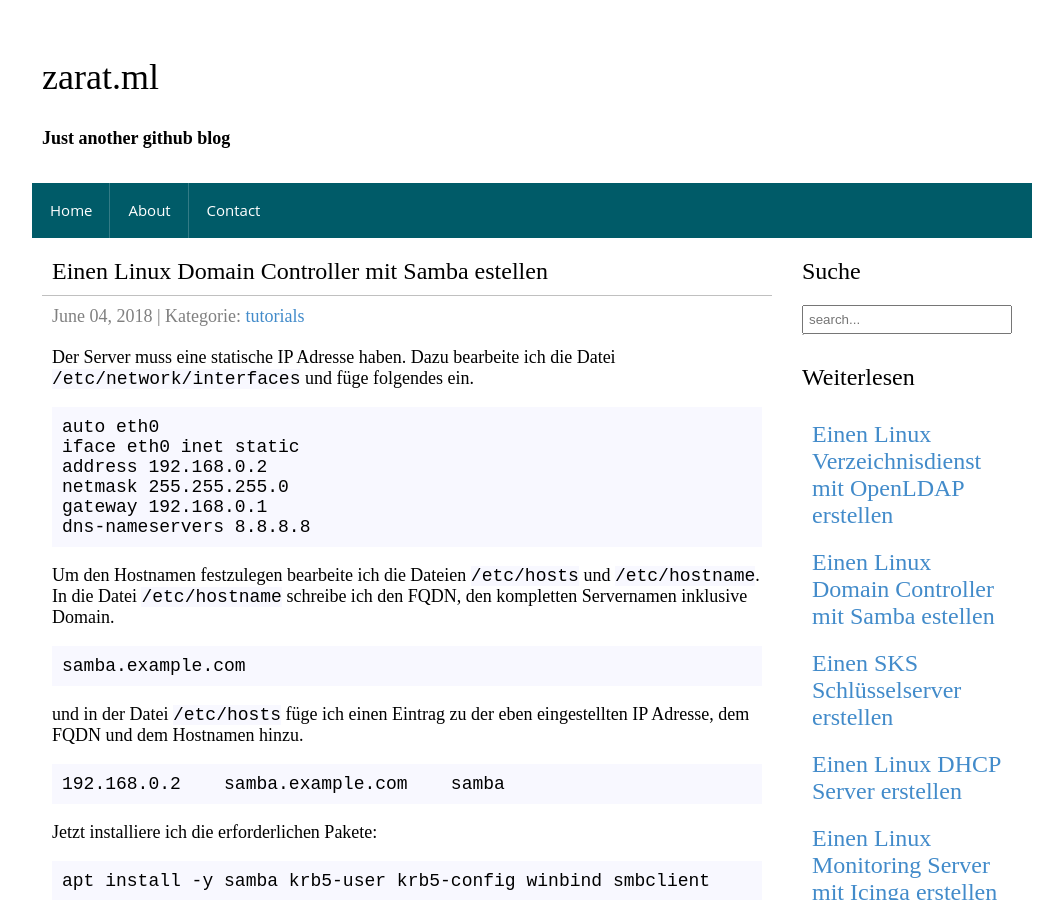
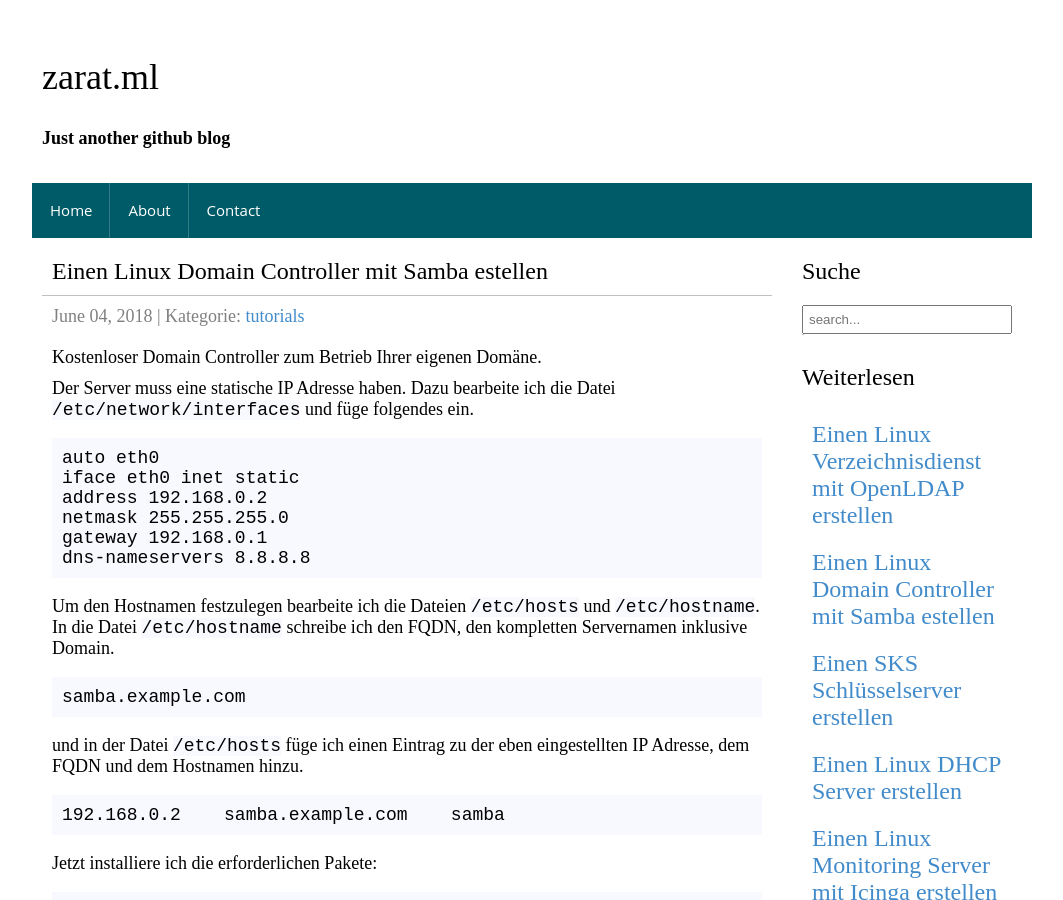
Before and after one commit to zarat/zarat.github.io, a Jekyll site: the page built from _posts/2018-06-04-samba-domain-controller.markdown, in a window 1280 px wide and 900 px high. Shown: the whole window, without its empty margins (108-1171 px from the left). Built offline with Jekyll 4.4.1, drawn with Linux system fonts in a browser that asks for light colours.

Commit message:
Update 2018-06-04-samba-domain-controller.markdown

```diff
--- a/_posts/2018-06-04-samba-domain-controller.markdown
+++ b/_posts/2018-06-04-samba-domain-controller.markdown
@@ -6,9 +6,11 @@ category: tutorials
 permalink: /post/samba-domain-controller
 ---
 
-Der Server muss eine statische IP Adresse haben. Dazu bearbeite ich die Datei <code>/etc/network/interfaces</code> und füge folgendes ein.
+Kostenloser Domain Controller zum Betrieb Ihrer eigenen Domäne.
 
 <!--excerpt_separator-->
+
+Der Server muss eine statische IP Adresse haben. Dazu bearbeite ich die Datei <code>/etc/network/interfaces</code> und füge folgendes ein.
 
 <pre>
 auto eth0
```
